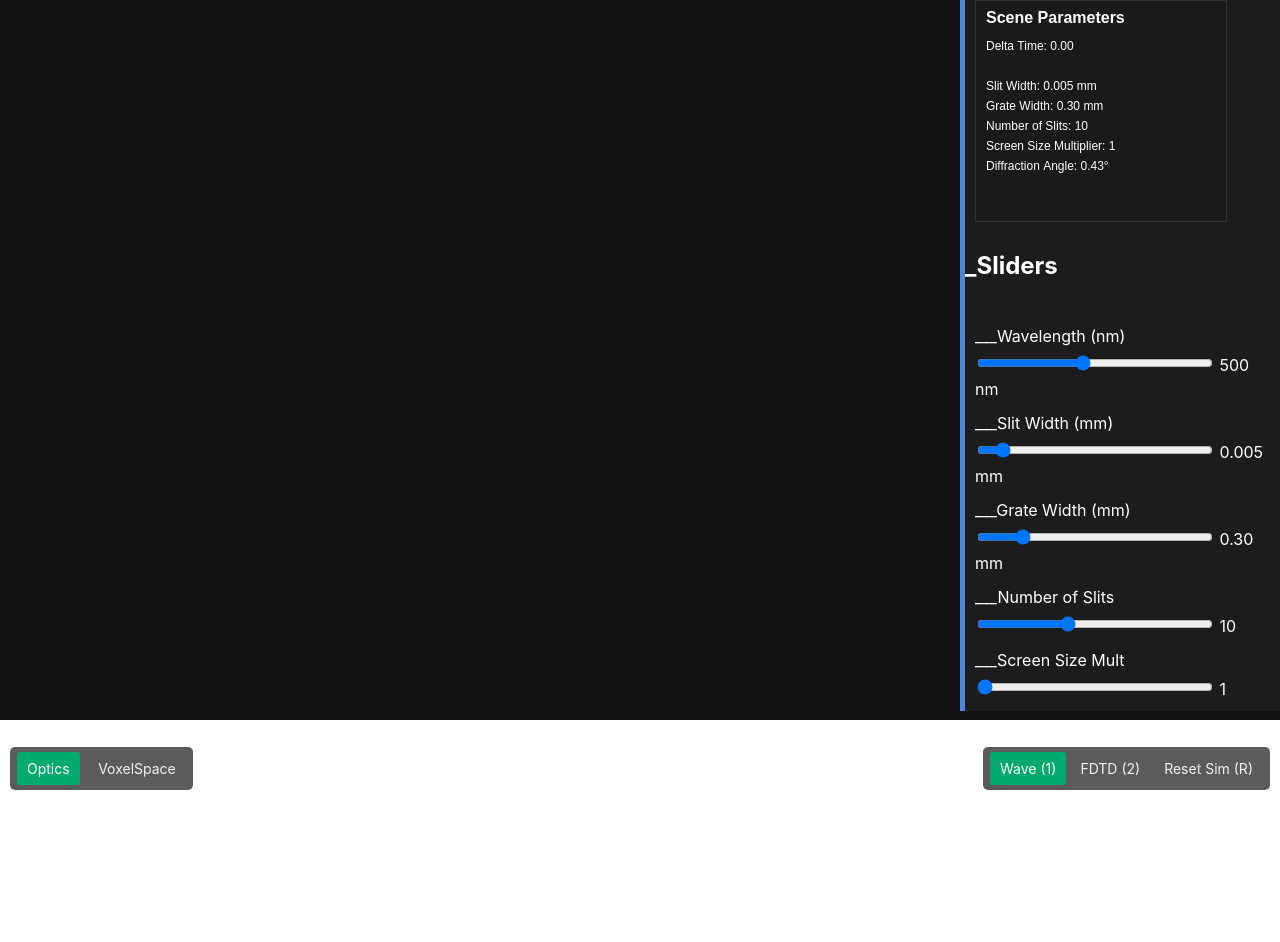
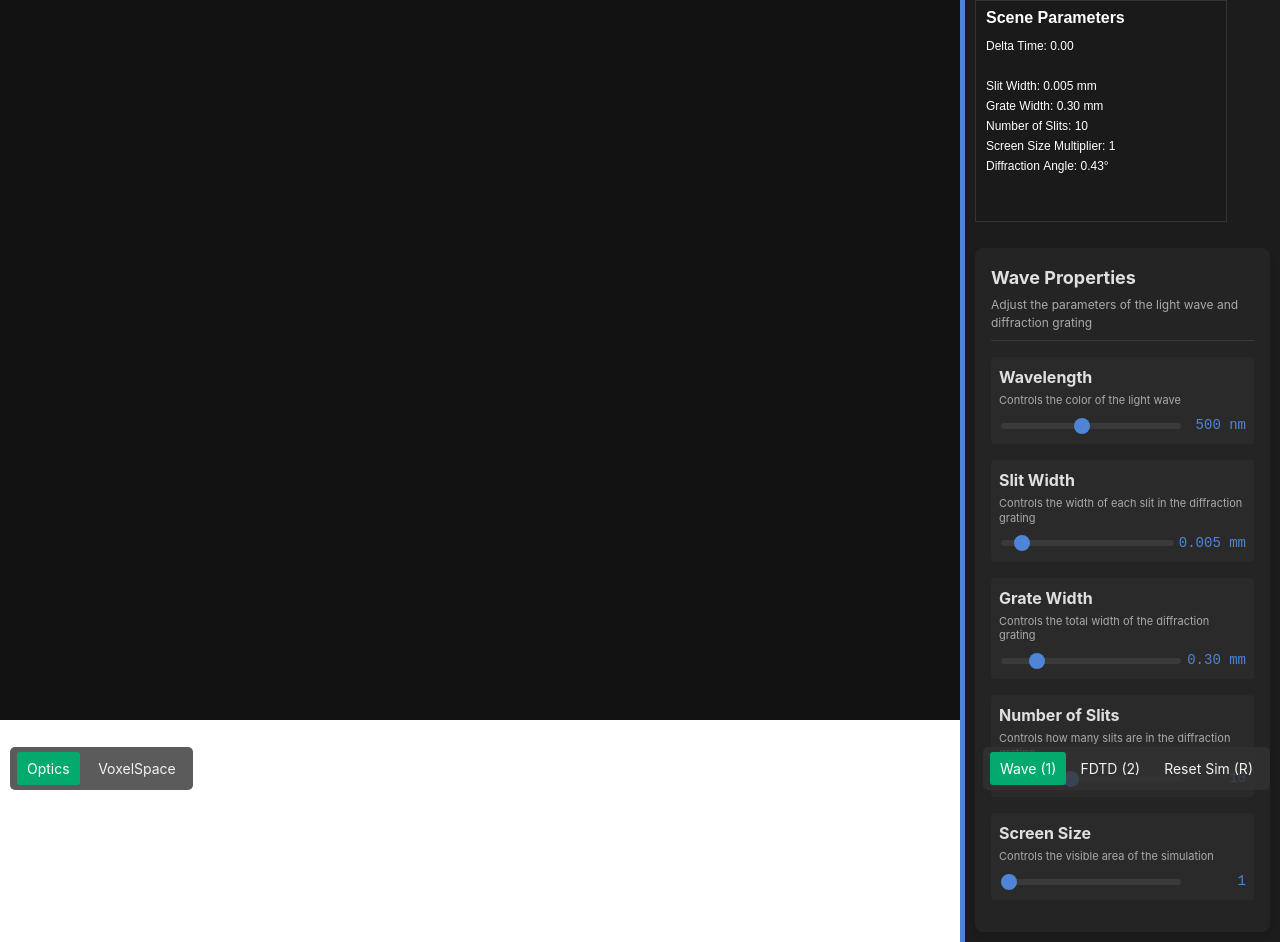
Before and after one commit to DeanKJones/Optics, a website built with Vite: page index.html in a window 1280 px wide. Before the commit the page ends 800 px from the top, so only its background shows below. Built offline with nearby package versions, Linux system fonts and the light colour scheme.

Commit message:
split css and prepare for ui overhaul

```diff
--- a/index.html
+++ b/index.html
@@ -6,7 +6,7 @@
     <meta name="viewport" content="width=device-width, initial-scale=1.0">
     <title>Bean's Maxwell Playground</title>
     <link rel="icon" href="assets/favicon.ico" type="image/x-icon">
-    <link rel="stylesheet" href="src/style.css">
+    <link rel="stylesheet" href="src/styles/main.css">
     <style>
         .nav-header {
             background-color: rgba(51, 51, 51, 0.8);
@@ -45,31 +45,66 @@
         <div id="divider"></div>
         <div id="scene-container" style="flex: 15; background-color: rgb(29, 28, 28);">
             <canvas id="settings"></canvas>
-            <h2 for="settings">_Sliders</h2>
-            <div id="settings-slider-container">
-                <label for="wavelength-slider">___Wavelength (nm)</label>
+
+            <div class="parameters-box">
+                <div class="parameters-header">
+                    <h2>Wave Properties</h2>
+                    <p class="description">Adjust the parameters of the light wave and diffraction grating</p>
+                </div>
+
+                <div class="parameter-group">
+                    <label for="wavelength-slider">
+                        <span class="parameter-name">Wavelength</span>
+                        <span class="parameter-description">Controls the color of the light wave</span>
+                        <div class="slider-container">
                             <input type="range" id="wavelength-slider" min="100" max="1000" value="500" step="10">
-                <span id="wavelength-value">500 nm</span>
-                <div id="divider"></div>
+                            <span id="wavelength-value" class="value-display">500 nm</span>
+                        </div>
+                    </label>
+                </div>
 
-                <label for="slit-width-slider">___Slit Width (mm)</label>
+                <div class="parameter-group">
+                    <label for="slit-width-slider">
+                        <span class="parameter-name">Slit Width</span>
+                        <span class="parameter-description">Controls the width of each slit in the diffraction grating</span>
+                        <div class="slider-container">
                             <input type="range" id="slit-width-slider" min="0.001" max="0.050" value="0.005" step="0.001">
-                <span id="slit-width-value">0.005 mm</span>
-                <div id="divider"></div>
+                            <span id="slit-width-value" class="value-display">0.005 mm</span>
+                        </div>
+                    </label>
+                </div>
 
-                <label for="grate-width-slider">___Grate Width (mm)</label>
+                <div class="parameter-group">
+                    <label for="grate-width-slider">
+                        <span class="parameter-name">Grate Width</span>
+                        <span class="parameter-description">Controls the total width of the diffraction grating</span>
+                        <div class="slider-container">
                             <input type="range" id="grate-width-slider" min="0.05" max="1.5" value="0.40" step="0.01">
-                <span id="grate-width-value">0.30 mm</span>
-                <div id="divider"></div>
+                            <span id="grate-width-value" class="value-display">0.30 mm</span>
+                        </div>
+                    </label>
+                </div>
 
-                <label for="number-of-slits-slider">___Number of Slits</label>
+                <div class="parameter-group">
+                    <label for="number-of-slits-slider">
+                        <span class="parameter-name">Number of Slits</span>
+                        <span class="parameter-description">Controls how many slits are in the diffraction grating</span>
+                        <div class="slider-container">
                             <input type="range" id="number-of-slits-slider" min="1.0" max="25.0" value="10.0" step="1.0">
-                <span id="number-of-slits-value">10</span>
-                <div id="divider"></div>
+                            <span id="number-of-slits-value" class="value-display">10</span>
+                        </div>
+                    </label>
+                </div>
 
-                <label for="screen-size-mult-slider">___Screen Size Mult</label>
+                <div class="parameter-group">
+                    <label for="screen-size-mult-slider">
+                        <span class="parameter-name">Screen Size</span>
+                        <span class="parameter-description">Controls the visible area of the simulation</span>
+                        <div class="slider-container">
                             <input type="range" id="screen-size-mult-slider" min="1.0" max="5.0" value="1.0" step="0.1">
-                <span id="screen-size-mult-value">1.0</span>
+                            <span id="screen-size-mult-value" class="value-display">1.0</span>
+                        </div>
+                    </label>
                 </div>
             </div>
         </div>
--- a/src/style.css
+++ /dev/null
@@ -1,124 +0,0 @@
-:root {
-    font-family: Inter, system-ui, Avenir, Helvetica, Arial, sans-serif;
-    line-height: 1.5;
-    font-weight: 400;
-    color-scheme: light dark;
-    color: rgba(255, 255, 255, 0.87);
-    background-color: #242424;
-    font-synthesis: none;
-    text-rendering: optimizeLegibility;
-    -webkit-font-smoothing: antialiased;
-    -moz-osx-font-smoothing: grayscale;
-  }
-
-  body {
-    margin: 0;
-    padding: 2;
-    display: flex;
-    align-items: center;
-    background-color: #121212;
-    color: #ffffff;
-  }
-
-  #container {
-    display: flex;
-    flex-direction: column;
-    width: 100%;
-    height: 100%;
-  }
-
-  #canvas-container {
-    display: flex;
-    width: 100%;
-    flex: 1;
-  }
-
-  canvas {
-    flex: 1;
-  }
-
-  #gfx-main {
-    flex: 3;
-  }
-
-  #scene-params {
-    flex: 1;
-  }
-
-  #divider {
-    width: 5px;
-    background-color: #4f85d6;
-    cursor: ew-resize;
-  }
-
-  #key-label, #mouse-position {
-    margin-top: 10px;
-  }
-
-  h2 {
-    margin-top: 10px;
-  }
-
-  .mouse-label {
-    margin: 0;
-  }
-
-  button {
-    border-radius: 8px;
-    border: 1px solid transparent;
-    padding: 0.6em 1.2em;
-    font-size: 1em;
-    font-weight: 500;
-    font-family: inherit;
-    background-color: #1a1a1a;
-    cursor: pointer;
-    transition: border-color 0.25s;
-  }
-
-  button:hover {
-    border-color: #646cff;
-  }
-
-  button:focus,
-  button:focus-visible {
-    outline: 4px auto -webkit-focus-ring-color;
-  }
-
-  #settings {
-    background-color: #1a1a1a;
-    margin-bottom: 15px;
-  }
-
-  #settings-slider-container {
-    padding: 10px;
-    background-color: #1d1c1c;
-    border-radius: 5px;
-  }
-
-  #settings-slider-container label {
-    display: block;
-    margin-top: 10px;
-    margin-bottom: 5px;
-  }
-
-  #settings-slider-container input {
-    width: 80%;
-  }
-
-  h3 {
-    margin-top: 10px;
-    color: #aaa;
-  }
-
-  @media (prefers-color-scheme: light) {
-    :root {
-      color: #213547;
-      background-color: #ffffff;
-    }
-    a:hover {
-      color: #747bff;
-    }
-    button {
-      background-color: #f9f9f9;
-    }
-  }
--- /dev/null
+++ b/src/styles/base/reset.css
@@ -0,0 +1,12 @@
+h2 {
+    margin-top: 10px;
+  }
+
+  h3 {
+    margin-top: 10px;
+    color: #aaa;
+  }
+
+  .mouse-label {
+    margin: 0;
+  }
--- /dev/null
+++ b/src/styles/base/typography.css
@@ -0,0 +1,21 @@
+:root {
+    font-family: Inter, system-ui, Avenir, Helvetica, Arial, sans-serif;
+    line-height: 1.5;
+    font-weight: 400;
+    color-scheme: light dark;
+    color: rgba(255, 255, 255, 0.87);
+    background-color: #242424;
+    font-synthesis: none;
+    text-rendering: optimizeLegibility;
+    -webkit-font-smoothing: antialiased;
+    -moz-osx-font-smoothing: grayscale;
+  }
+
+  body {
+    margin: 0;
+    padding: 2;
+    display: flex;
+    align-items: center;
+    background-color: #121212;
+    color: #ffffff;
+  }
--- /dev/null
+++ b/src/styles/components/buttons.css
@@ -0,0 +1,21 @@
+\buttons.css */
+button {
+  border-radius: 8px;
+  border: 1px solid transparent;
+  padding: 0.6em 1.2em;
+  font-size: 1em;
+  font-weight: 500;
+  font-family: inherit;
+  background-color: #1a1a1a;
+  cursor: pointer;
+  transition: border-color 0.25s;
+}
+
+button:hover {
+  border-color: #646cff;
+}
+
+button:focus,
+button:focus-visible {
+  outline: 4px auto -webkit-focus-ring-color;
+}
--- /dev/null
+++ b/src/styles/components/parameters.css
@@ -0,0 +1,53 @@
+/* Parameter Box Styling */
+.parameters-box {
+    background-color: #242424;
+    border-radius: 8px;
+    padding: 16px;
+    margin: 10px;
+    box-shadow: 0 4px 6px rgba(0, 0, 0, 0.1);
+    max-width: 400px;
+  }
+
+  .parameters-header {
+    margin-bottom: 16px;
+    border-bottom: 1px solid #3a3a3a;
+    padding-bottom: 8px;
+  }
+
+  .parameters-header h2 {
+    margin: 0;
+    font-size: 18px;
+    color: #e0e0e0;
+  }
+
+  .parameters-header .description {
+    margin: 5px 0 0;
+    font-size: 12px;
+    color: #aaa;
+  }
+
+  .parameter-group {
+    margin: 16px 0;
+    padding: 8px;
+    border-radius: 4px;
+    background-color: #2a2a2a;
+  }
+
+  .parameter-group:hover {
+    background-color: #333333;
+  }
+
+  .parameter-name {
+    display: block;
+    font-weight: bold;
+    color: #e0e0e0;
+    margin-bottom: 4px;
+  }
+
+  .parameter-description {
+    display: block;
+    font-size: 11px;
+    color: #aaa;
+    margin-bottom: 8px;
+    line-height: 1.3;
+  }
--- /dev/null
+++ b/src/styles/components/sliders.css
@@ -0,0 +1,49 @@
+.slider-container {
+    display: flex;
+    align-items: center;
+  }
+
+  .slider-container input {
+    flex: 1;
+    margin-right: 5px;
+    height: 2px;
+    background: linear-gradient(to right, #4f85d6, #7eb6ff);
+    border-radius: 3px;
+  }
+
+  .value-display {
+    min-width: 60px;
+    text-align: right;
+    color: #4f85d6;
+    font-family: monospace;
+    font-size: 14px;
+  }
+
+  input[type="range"] {
+    -webkit-appearance: none;
+    appearance: none;
+    background: #3a3a3a;
+    outline: none;
+    height: 6px;
+    border-radius: 3px;
+  }
+
+  input[type="range"]::-webkit-slider-thumb {
+    -webkit-appearance: none;
+    appearance: none;
+    width: 16px;
+    height: 16px;
+    border-radius: 50%;
+    background: #4f85d6;
+    cursor: pointer;
+    transition: background 0.2s;
+  }
+
+  input[type="range"]::-webkit-slider-thumb:hover {
+    background: #5f95e6;
+  }
+
+  input[type="range"]::-webkit-slider-thumb:active {
+    background: #3f75c6;
+    transform: scale(1.1);
+  }
--- /dev/null
+++ b/src/styles/layout/canvas.css
@@ -0,0 +1,29 @@
+canvas {
+    flex: 1;
+  }
+
+  #gfx-main {
+    flex: 3;
+  }
+
+  #settings {
+    background-color: #1a1a1a;
+    margin-left: 10px;
+    margin-bottom: 15px;
+  }
+
+  #settings-slider-container {
+    padding: 10px;
+    background-color: #1d1c1c;
+    border-radius: 5px;
+  }
+
+  #settings-slider-container label {
+    display: block;
+    margin-top: 10px;
+    margin-bottom: 5px;
+  }
+
+  #settings-slider-container input {
+    width: 80%;
+  }
--- /dev/null
+++ b/src/styles/layout/containers.css
@@ -0,0 +1,26 @@
+#container {
+    display: flex;
+    flex-direction: column;
+    width: 100%;
+    height: 100%;
+  }
+
+  #canvas-container {
+    display: flex;
+    width: 100%;
+    flex: 1;
+  }
+
+  #scene-params {
+    flex: 1;
+  }
+
+  #divider {
+    width: 5px;
+    background-color: #4f85d6;
+    cursor: ew-resize;
+  }
+
+  #key-label, #mouse-position {
+    margin-top: 10px;
+  }
--- /dev/null
+++ b/src/styles/main.css
@@ -0,0 +1,15 @@
+/* Base styles */
+@import './base/reset.css';
+@import './base/typography.css';
+
+/* Layout styles */
+@import './layout/containers.css';
+@import './layout/canvas.css';
+
+/* Component styles */
+@import './components/buttons.css';
+@import './components/sliders.css';
+@import './components/parameters.css';
+
+/* Utilities */
+@import './utilities/media-queries.css';
--- /dev/null
+++ b/src/styles/utilities/media-queries.css
@@ -0,0 +1,12 @@
+@media (prefers-color-scheme: light) {
+    :root {
+      color: #213547;
+      background-color: #ffffff;
+    }
+    a:hover {
+      color: #747bff;
+    }
+    button {
+      background-color: #f9f9f9;
+    }
+  }
```
Lines whose indentation alone changed are shown as unchanged.
